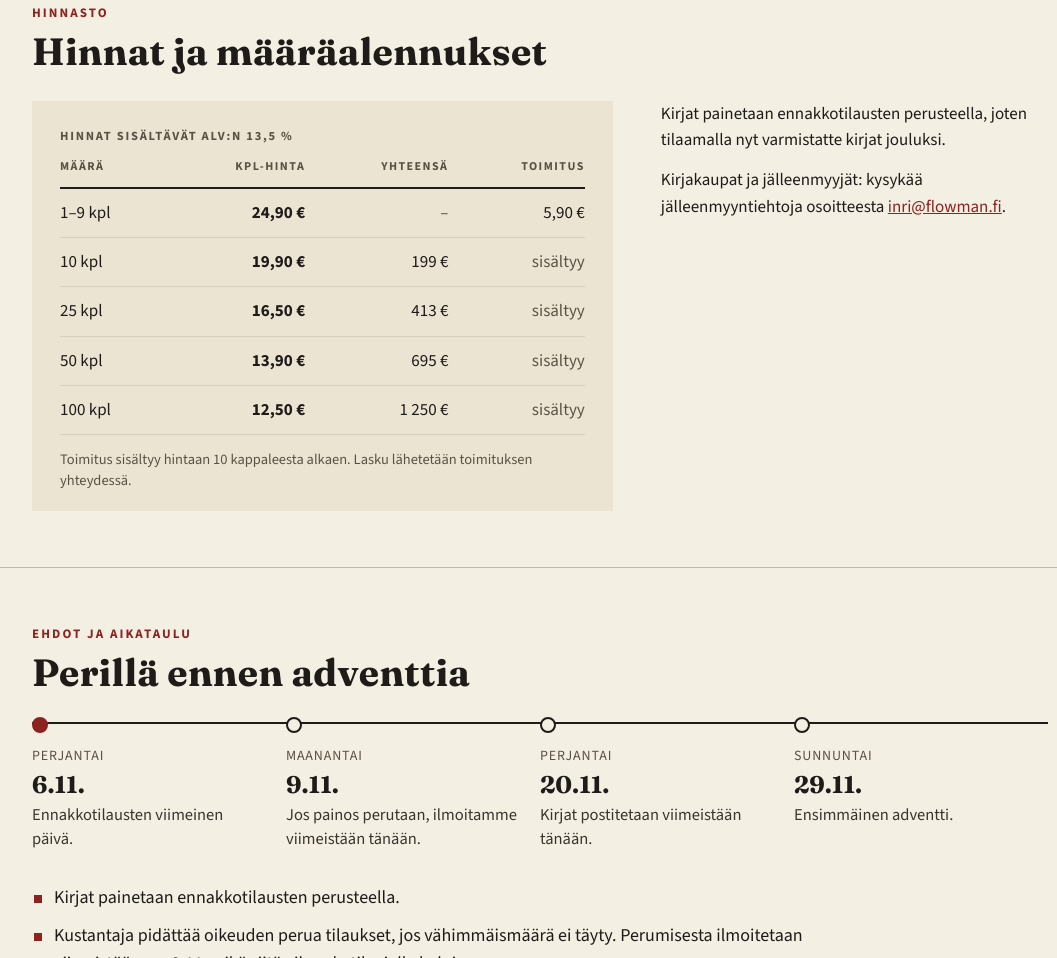
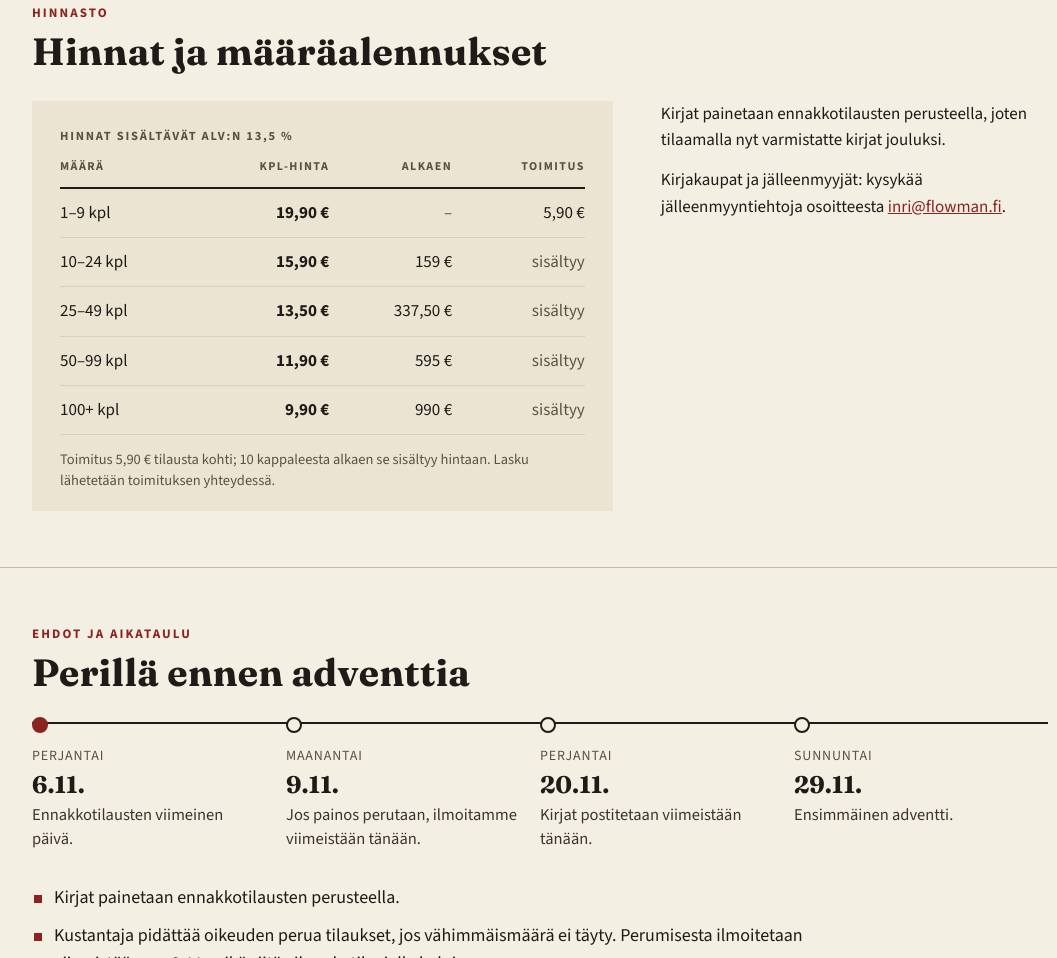
Before and after one commit to mrpetri/inri, a plain HTML site: page public/index.html in a window 1280 px wide. Shown: the part 3695-4653 px from the top of the page, without its empty margins (100-1157 px from the left). Drawn offline with Linux system fonts and the light colour scheme.

Commit message:
Uusi hinnasto 19,90–9,90 € ja päivitetty esite

```diff
--- a/public/index.html
+++ b/public/index.html
@@ -270,16 +270,16 @@ footer .wrap{display:flex;flex-wrap:wrap;gap:8px 24px;justify-content:space-betw
       <div class="ptable-box">
         <table>
           <caption class="lbl" style="text-align:left;caption-side:top;padding-bottom:12px">Hinnat sisältävät alv:n 13,5 %</caption>
-          <thead><tr><th scope="col">Määrä</th><th scope="col">Kpl-hinta</th><th scope="col">Yhteensä</th><th scope="col">Toimitus</th></tr></thead>
+          <thead><tr><th scope="col">Määrä</th><th scope="col">Kpl-hinta</th><th scope="col">Alkaen</th><th scope="col">Toimitus</th></tr></thead>
           <tbody>
-            <tr><td>1–9 kpl</td><td class="unit">24,90 €</td><td class="muted">–</td><td>5,90 €</td></tr>
-            <tr><td>10 kpl</td><td class="unit">19,90 €</td><td>199 €</td><td class="muted">sisältyy</td></tr>
-            <tr><td>25 kpl</td><td class="unit">16,50 €</td><td>413 €</td><td class="muted">sisältyy</td></tr>
-            <tr><td>50 kpl</td><td class="unit">13,90 €</td><td>695 €</td><td class="muted">sisältyy</td></tr>
-            <tr><td>100 kpl</td><td class="unit">12,50 €</td><td>1 250 €</td><td class="muted">sisältyy</td></tr>
+            <tr><td>1–9 kpl</td><td class="unit">19,90 €</td><td class="muted">–</td><td>5,90 €</td></tr>
+            <tr><td>10–24 kpl</td><td class="unit">15,90 €</td><td>159 €</td><td class="muted">sisältyy</td></tr>
+            <tr><td>25–49 kpl</td><td class="unit">13,50 €</td><td>337,50 €</td><td class="muted">sisältyy</td></tr>
+            <tr><td>50–99 kpl</td><td class="unit">11,90 €</td><td>595 €</td><td class="muted">sisältyy</td></tr>
+            <tr><td>100+ kpl</td><td class="unit">9,90 €</td><td>990 €</td><td class="muted">sisältyy</td></tr>
           </tbody>
         </table>
-        <p class="fine">Toimitus sisältyy hintaan 10 kappaleesta alkaen. Lasku lähetetään toimituksen yhteydessä.</p>
+        <p class="fine">Toimitus 5,90 € tilausta kohti; 10 kappaleesta alkaen se sisältyy hintaan. Lasku lähetetään toimituksen yhteydessä.</p>
       </div>
       <div class="pricepoints">
                 <p>Kirjat painetaan ennakkotilausten perusteella, joten tilaamalla nyt varmistatte kirjat jouluksi.</p>
```
Also changed, not shown: 1 other file.
